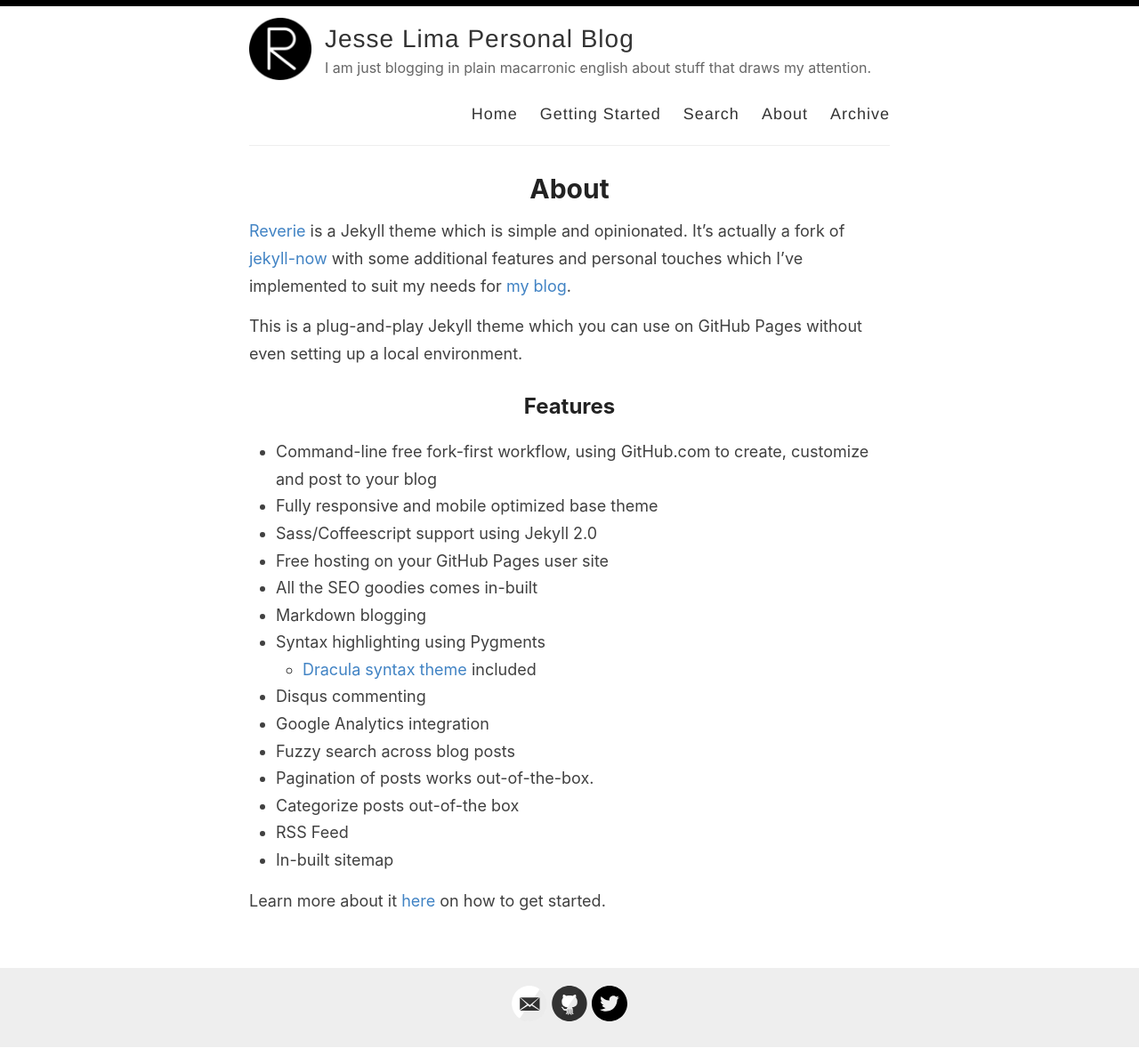
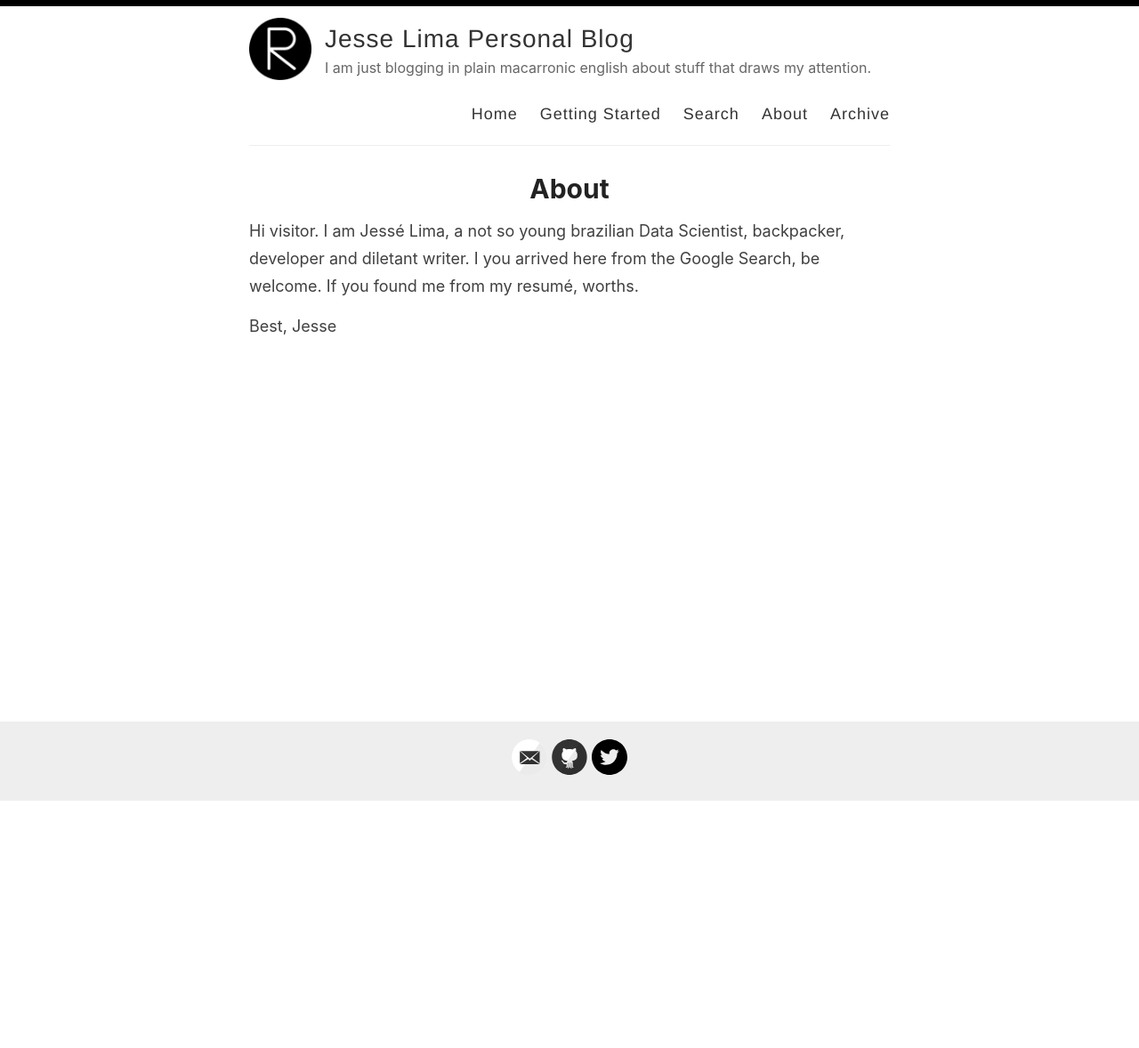
Before and after one commit to jaglima/jaglima.github.io, a Jekyll site: the page built from _pages/about.md, in a window 1280 px wide. Shown: the whole page at 89% size. Built offline with Jekyll 4.4.1, drawn with Linux system fonts in a browser that asks for light colours; after the commit the page ends 901 px from its top, so only the background shows below that.

Commit message:
Updates two

```diff
--- a/_config.yml
+++ b/_config.yml
@@ -22,7 +22,7 @@
 footer-links:
   dribbble:
   email: jesselima@protonmail.com
-  github: amitmerchant1990/reverie
+  github: www.github.com/jaglima
   linkedin:
   twitter: jesseaglima
 
--- a/_pages/about.md
+++ b/_pages/about.md
@@ -4,26 +4,8 @@
 permalink: /about/
 ---
 
-[Reverie](https://github.com/amitmerchant1990/reverie) is a Jekyll theme which is simple and opinionated. It's actually a fork of [jekyll-now](https://github.com/barryclark/jekyll-now) with some additional features and personal touches which I've implemented to suit my needs for [my blog](https://www.amitmerchant.com).
+Hi visitor. I am Jessé Lima, a not so young brazilian Data Scientist, backpacker, developer and diletant writer. I you arrived here from the Google Search, be welcome. If you found me from my resumé, worths.
 
-This is a plug-and-play Jekyll theme which you can use on GitHub Pages without even setting up a local environment.
 
-## Features
-
-- Command-line free fork-first workflow, using GitHub.com to create, customize and post to your blog
-- Fully responsive and mobile optimized base theme
-- Sass/Coffeescript support using Jekyll 2.0
-- Free hosting on your GitHub Pages user site
-- All the SEO goodies comes in-built
-- Markdown blogging
-- Syntax highlighting using Pygments
-    - [Dracula syntax theme](https://draculatheme.com/) included
-- Disqus commenting
-- Google Analytics integration
-- Fuzzy search across blog posts
-- Pagination of posts works out-of-the-box.
-- Categorize posts out-of-the box
-- RSS Feed
-- In-built sitemap
-
-Learn more about it [here](https://github.com/amitmerchant1990/reverie) on how to get started.
+Best,
+Jesse
```
